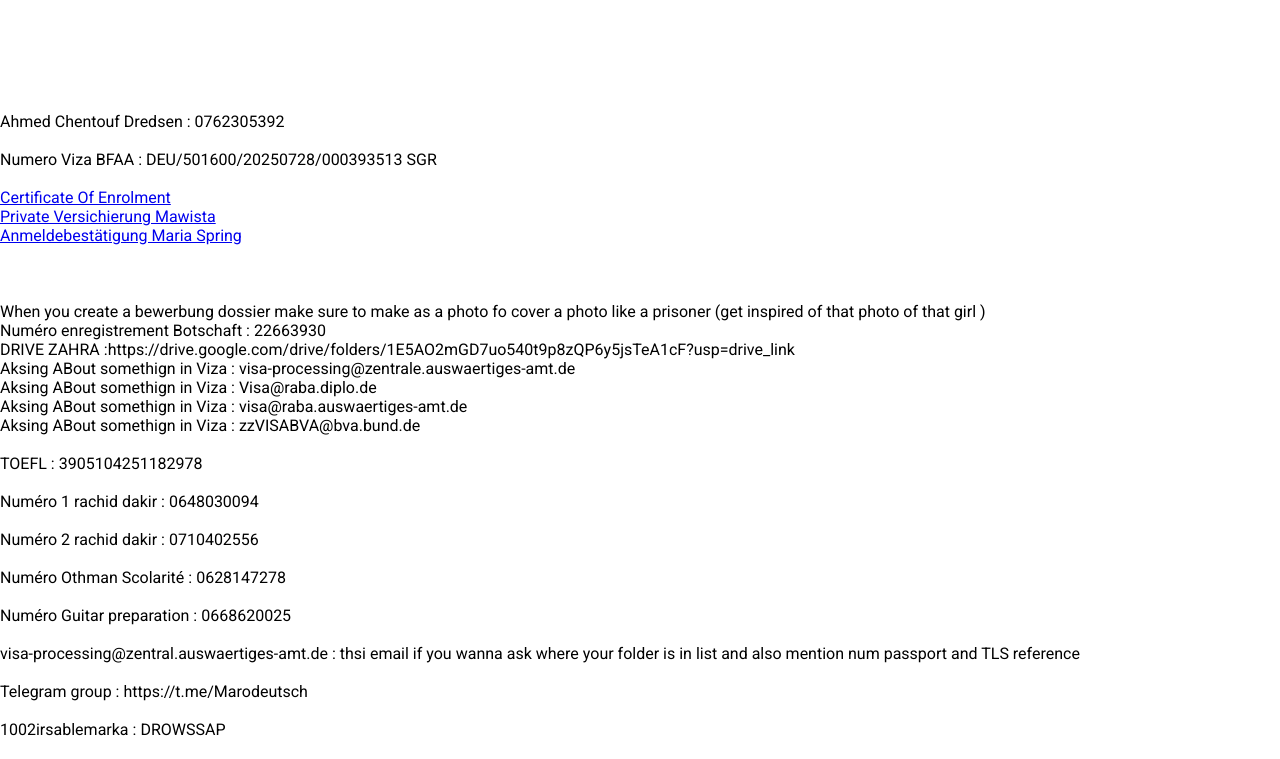
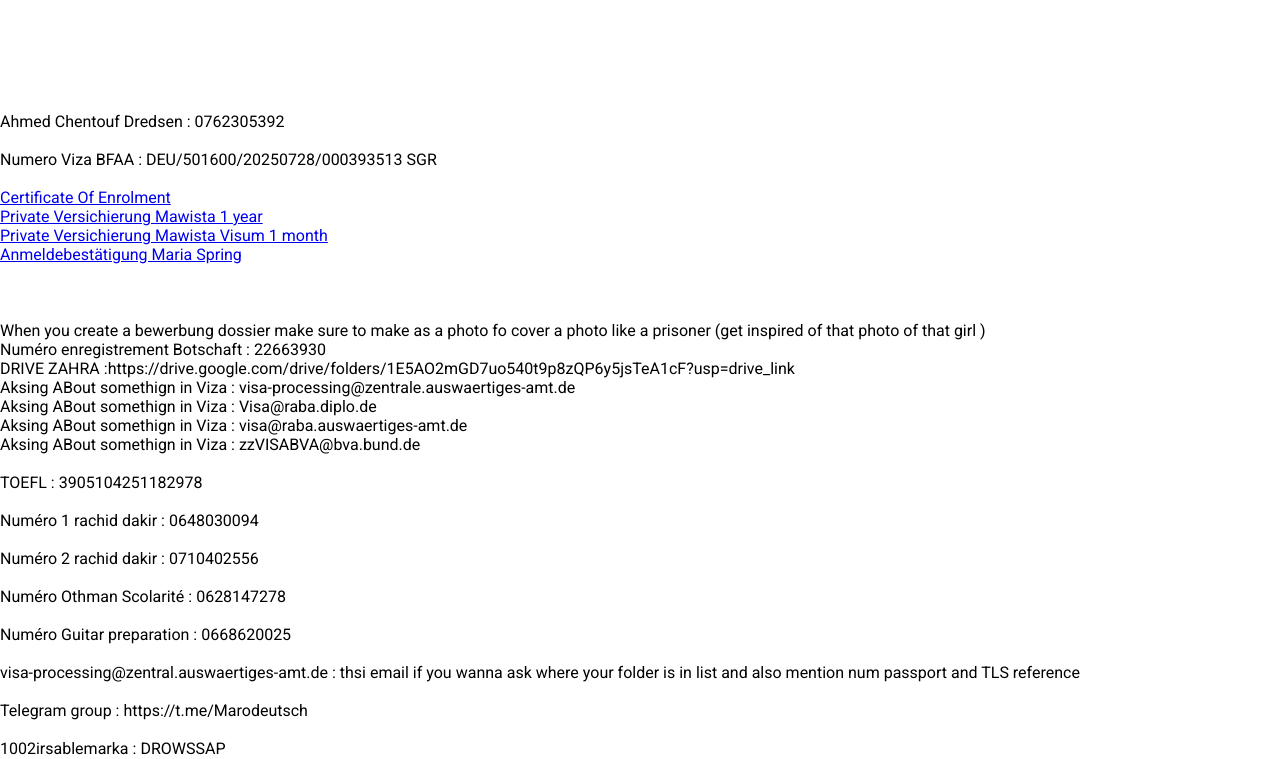
Before and after one commit to akramthedev/die-deutsch-traum, a React (Create React App) app: page /Dokument in a window 1280 px wide. Shown: the top 759 px of the page. Built offline with nearby package versions, Linux system fonts and the light colour scheme.

Commit message:
Update Dokument.jsx

```diff
--- a/src/Dokument.jsx
+++ b/src/Dokument.jsx
@@ -14,6 +14,8 @@ import Zer from './zertifikat.pdf'
 import Insurance  from "./MAWISTA_ONE_YEAR.pdf"
 import Anmeldebestätigung from "./Anmeldebestätigung.pdf";
 import CertificateOfEnrolment from "./certificateOfEnrolment.pdf"
+import MV from "./mawista_visum.pdf"
+
 
 import './App.css';
 
@@ -43,7 +45,13 @@ const Dokument = () => {
 
 
      <a href={Insurance} download="insurancemawista1year.pdf">
-        Private Versichierung Mawista
+        Private Versichierung Mawista 1 year
+      </a>
+    <br />
+
+
+       <a href={MV} download="mawista-visum.pdf">
+        Private Versichierung Mawista Visum 1 month
       </a>
     <br />
 
```
